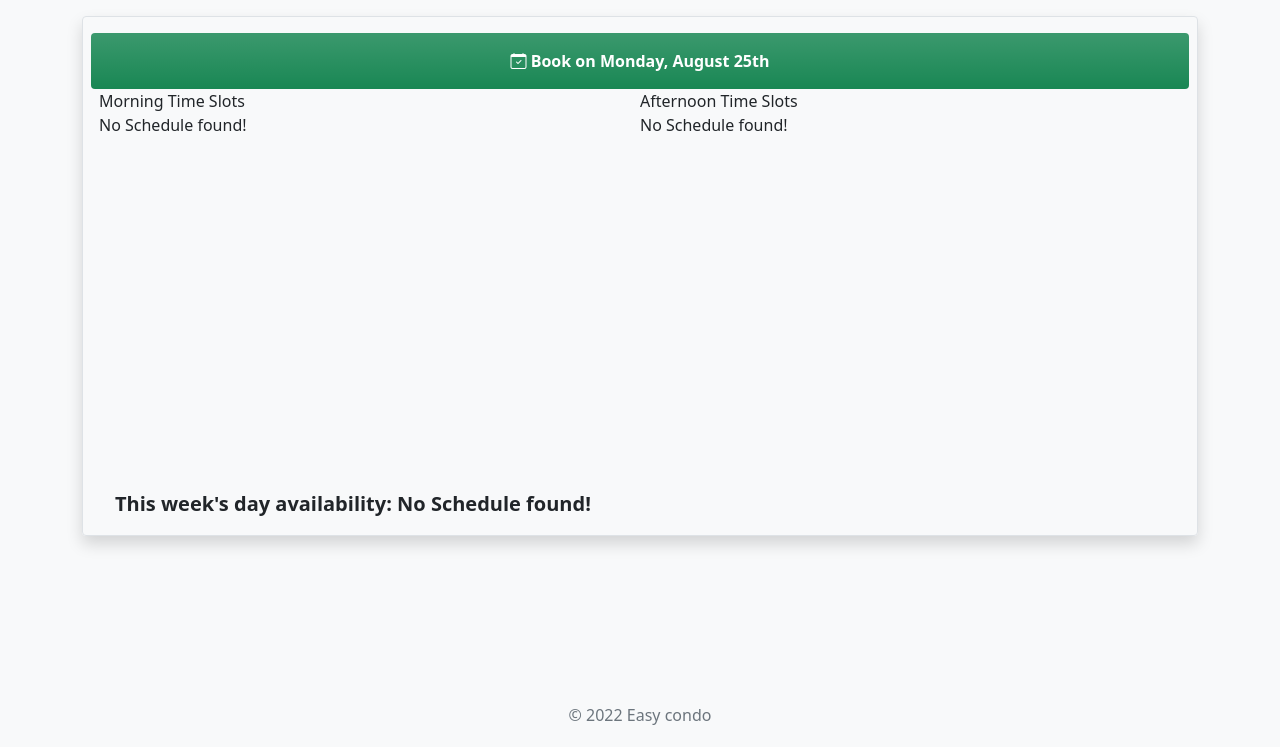
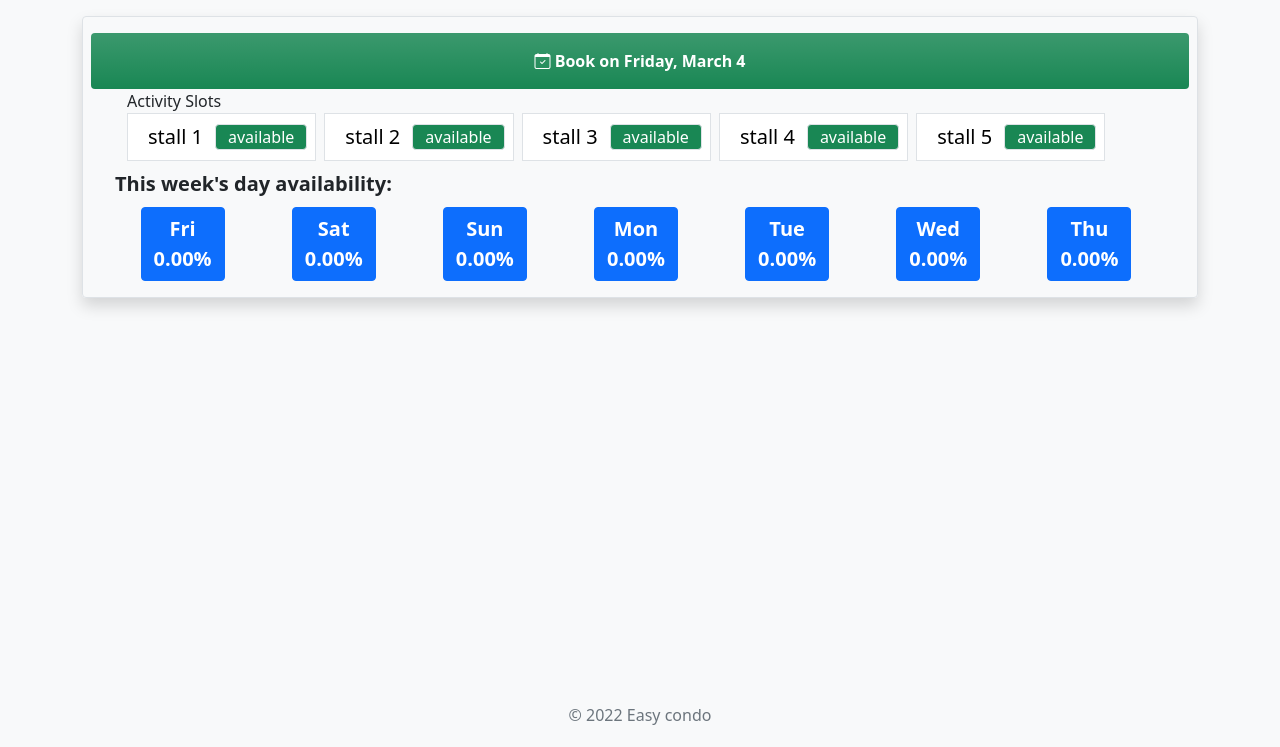
Before and after one commit to leozitor/easy-condo, a Django app: page /user_dashboard/parking in a window 1280 px wide. Shown: the part 53-800 px from the top of the page. Run offline with Django 4.2, Linux system fonts and the light colour scheme; a user stored in the database is signed in; data comes from the database, SQL or seed files in the repository; both versions use the stored data as it was after the commit; some libraries are stand-ins or nearby versions.

Commit message:
checkpoint version saved

```diff
--- a/webapp/admin.py
+++ b/webapp/admin.py
@@ -77,8 +77,6 @@
     filter_horizontal = ()
 
 
-
-
 class GymSessionAdmin(admin.ModelAdmin):
     list_display = ('id', 'checkin_code', 'session_datetime', 'booked_user', 'booking_status')
 
--- a/webapp/models.py
+++ b/webapp/models.py
@@ -27,7 +27,7 @@
     address = models.CharField(max_length=100)
     created_at = models.DateTimeField(auto_now_add=True)
     updated_at = models.DateTimeField(auto_now=True)
-    max_users_gym = models.IntegerField(default=4)
+    # max_users_gym = models.IntegerField(default=4)
 
     def __str__(self):
         return f'Condo Name: {self.name}   Address: {self.address}'
--- a/webapp/static/js/activity.js
+++ b/webapp/static/js/activity.js
@@ -4,13 +4,22 @@
 //create usage to post the booked session
 
 class Activity {
-    constructor(date, quantity){
+    constructor(date, quantity, label){
         this._date = date;
+        this._label = label
         this._quantity = quantity;
     }
 
     get date(){
         return this._date;
+    }
+
+    get label(){
+        return this._label;
+    }
+
+    getLabel(){
+        return this._label;
     }
 
     getDateShort(){
@@ -120,11 +129,8 @@
 
 
 //Module for workouts tab
-const BookingCalendar  = (()=>{
+const ActivityCalendar  = (()=>{
     let calendar = [];
-
-
-
 
 
     let fetchCalendar = () =>{
@@ -138,15 +144,21 @@
 
             //create 7 arrays, one for each day of the next 7 days
             //Then each day has 24 spots
+            // calendar = data.forEach(d => {
+            //   return new Activity(new Date(d.year, d.month - 1, d.day, d.hour, d.minute), d.count, d.label)
+            // })
+
+
             let counter = 0;
             for(i = 0; i < 7; i++){
                 calendar.push([]);
-                for(j=0; j<24; j++){
+                for(j=0; j<data.length/7; j++){
                     let d = data[counter];
-                    calendar[i].push(new Activity(new Date(d.year, d.month - 1, d.day, d.hour, d.minute), d.count));
+                    calendar[i].push(new Activity(new Date(d.year, d.month - 1, d.day, d.hour, d.minute), d.count, d.label));
                     counter++;
                 }
             }
+            console.log(calendar);
 
 
 
@@ -156,7 +168,7 @@
             if(calendar.length != 0){
                 console.log("received sessions");
                 //update workouts
-                _createSessions(0);
+                createActivitySessions(0);
                 //populate the footer 7 days buttons
                 _populateFooterButtons();
                 //disable loaders
@@ -185,11 +197,10 @@
 
     }
 
-    let _createSessions = (day) =>{
+    let createActivitySessions = (day) =>{
         //day is so we know which day session array we are taking from calendar
         let bookOnDate = document.getElementById("bookOnDate");
-        let morningSlots = document.getElementById("morningSlots");
-        let afternoonSlots = document.getElementById("afternoonSlots");
+        let slots = document.getElementById("slots");
 
         let newFlexDiv;
         calendar[day].forEach((ses,i)=>{
@@ -205,13 +216,27 @@
             //   <div class="bg-success text-white border rounded primary row row-cols-2 flex-grow-1 mx-2 align-items-center justify-content-center">0/4</div>
             // </button>*2
             //</div>
+
+            // <div className="container d-flex flex-wrap px-4 py-2">
+            //     <!-- slots -->
+            //     <button className="row px-2 sessionBookingItem d-flex" data-bs-toggle="" data-bs-target="">
+            //         <div className="col fs-5" sday="7" smonth="3" syear="22" shour="0" smin="0"
+            //              sdateshort="07/03/22" sdatestring="Monday, March 7" sdatepythonformat="03/07/2022, 00:00">stall
+            //             1
+            //         </div>
+            //         <div className=" col border rounded bg-success text-white align-self-center bg-white">available
+            //         </div>
+            //     </button>
+            //
+            //
+            // </div>
             let button = document.createElement("button");
-            button.classList.add("list-group-item", "border", "list-group-item-action", "d-flex", "px-2", "sessionBookingItem");
+            button.classList.add("row","ms-0", "me-2", "p-2", "border","sessionBookingItem", "bg-white");
             button.setAttribute("data-bs-toggle", "modal");
             button.setAttribute("data-bs-target", "#book-workout");
 
             let firstDiv = document.createElement("div");
-            firstDiv.classList.add("fs-5", "align-items-center", "w-50");
+            firstDiv.classList.add("col", "fs-5", "align-self-center");
             firstDiv.setAttribute("sDay", ses.date.getDate());
             firstDiv.setAttribute("sMonth", ses.date.getMonth()+1);
             firstDiv.setAttribute("sYear", ses.getShortYear());
@@ -220,16 +245,21 @@
             firstDiv.setAttribute("sDateShort", ses.getDateShort());
             firstDiv.setAttribute("sDateString", ses.getDateString());
             firstDiv.setAttribute("sDatePythonFormat", ses.getDatePythonFormat());
-            firstDiv.textContent = ses.getTimeString();;
+            firstDiv.textContent = ses.getLabel();
 
             button.append(firstDiv);
 
             let secondDiv = document.createElement("div");
-            secondDiv.classList.add("border", "rounded", "row", "flex-grow-1", "mx-2", "align-items-center", "justify-content-center");
-            secondDiv.textContent = ses.quantity + "/4";
-            if(ses.quantity==3){
-                secondDiv.classList.add("bg-warning");
-            }else if(ses.quantity ==4){
+            secondDiv.classList.add("col", "border", "rounded", "align-self-center");
+            if(ses.quantity ==0){
+                secondDiv.textContent = "available"
+                secondDiv.classList.add("bg-success", "text-white");
+                //disable modal
+                button.setAttribute("data-bs-toggle", "");
+                button.setAttribute("data-bs-target", "");
+            }
+            else if(ses.quantity >= 1){
+                secondDiv.textContent = "Full"
                 secondDiv.classList.add("bg-danger", "text-white");
                 //disable modal
                 button.setAttribute("data-bs-toggle", "");
@@ -239,30 +269,8 @@
             }
 
             button.append(secondDiv);
-
             //end of div or start of div
-            if(i%2==0){
-                //start group of 2 slots
-                newFlexDiv = document.createElement("div");
-                newFlexDiv.classList.add("d-flex");
-
-                newFlexDiv.append(button);
-
-            }else{
-                //end group of 2 slots
-                newFlexDiv.append(button);
-
-                if(ses.date.getHours() > 12){
-                    //afternoon sessions
-                    afternoonSlots.append(newFlexDiv);
-
-                }else{
-                    //morning sessions
-                    morningSlots.append(newFlexDiv);
-                }
-
-
-            }
+            slots.append(button);
         })
 
         //create new Item Event Listeners
@@ -322,25 +330,16 @@
 
         buttons.forEach(b=>{
             b.addEventListener("click", ()=>{
-                let morningSlots = document.getElementById("morningSlots");
-                let afternoonSlots = document.getElementById("afternoonSlots");
+                let slots = document.getElementById("slots");
 
-                morningSlots.innerHTML = "";
-                afternoonSlots.innerHTML = "";
-                morningSlots.append(document.createElement("div").textContent = "Morning Time Slots");
-                afternoonSlots.append(document.createElement("div").textContent = "Afternoon Time Slots");
+                slots.innerHTML = "";
 
                 let loader = document.createElement("div");
-                loader.setAttribute("id", "morningLoader");
+                loader.setAttribute("id", "loader");
                 loader.textContent = "Loading..."
-                morningSlots.append(loader);
+                slots.append(loader);
 
-                let loader2 = document.createElement("div");
-                loader2.textContent = "Loading..."
-                loader2.setAttribute("id", "afternoonLoader");
-                afternoonSlots.append(loader2);
-
-                _createSessions(b.getAttribute("weekIndex"));
+                createActivitySessions(b.getAttribute("weekIndex"));
 
                 _changeLoaders(true);
             })
@@ -391,17 +390,15 @@
 
 
     let _changeLoaders = (success)=>{
-        let morningLoader = document.getElementById("morningLoader");
-        let afternoonLoader = document.getElementById("afternoonLoader");
+        let loader = document.getElementById("loader");
         let weeksLoader = document.getElementById("weeksLoader");
 
+
         if(success){
-            morningLoader.style.display = "none";
-            afternoonLoader.style.display = "none";
+            loader.style.display = "none";
             weeksLoader.style.display = "none";
         }else{
-            morningLoader.textContent = "No Schedule found!";
-            afternoonLoader.textContent = "No Schedule found!";
+            loader.textContent = "No Activity found!";
             weeksLoader.textContent = "No Schedule found!";
         }
 
@@ -413,4 +410,4 @@
 
 
 //create event listeners;
-window.onload = BookingCalendar.fetchCalendar();
+window.onload = ActivityCalendar.fetchCalendar();
--- a/webapp/templates/activity_calendar.html
+++ b/webapp/templates/activity_calendar.html
@@ -19,68 +19,16 @@
     <!-- Calendar for today -->
     <!-- 6-12 16-22 or 6-12  4-10, let's do two columns, half an hour spots, 4 per spot-->
     <!-- 6 hours morning turn, 12 divs, 6 hours afternoon shift, 12 divs -->
-    <div class="container row g-2">
+    <div class="container row m-0 mb-2">
       <!-- Morning slots container -->
-      <div class="container col-md">
+      <div>Activity Slots</div>
+      <div class="container m-0">
         <!-- slots -->
-        <div class="list-group overflow-auto" id="morningSlots" style=" height: 50vh; max-height: 50vh;">
-          <div>Morning Time Slots</div>
+        <div class="container d-flex flex-wrap p-0" id="slots">
 
-<!--            <button class="list-group-item border list-group-item-action d-flex px-2 sessionBookingItem" data-bs-toggle="modal" data-bs-target="#book-workout"><div class="fs-5 align-items-center w-50" sday="2" smonth="3" syear="22" shour="6" smin="0" sdateshort="02/03/22" sdatestring="Wednesday, March 2" sdatepythonformat="03/02/2022, 06:00">6:00AM</div><div class="border rounded row flex-grow-1 mx-2 align-items-center justify-content-center bg-success text-white">0/4</div></button>-->
+<!--            <button class="list-group-item border list-group-item-action d-flex px-2 sessionBookingItem col-2" data-bs-toggle="modal" data-bs-target="#book-workout"><div class="fs-5 align-items-center w-50" sday="2" smonth="3" syear="22" shour="6" smin="0" sdateshort="02/03/22" sdatestring="Wednesday, March 2" sdatepythonformat="03/02/2022, 06:00">6:00AM</div><div class="border rounded row flex-grow-1 mx-2 align-items-center justify-content-center bg-success text-white">0/4</div></button>-->
 
-            <div id="morningLoader">Loading...</div>
-
-
-          <!-- <div class="d-flex">
-            <button class="list-group-item list-group-item-action d-flex px-2 sessionBookingItem"
-            data-bs-toggle="modal" data-bs-target="#book-workout">
-              <div class="fs-5 align-items-center w-50" bDay="" bMonth="" bYear="" bHour="" bMin="" bDateShort="25/08/21">06:00AM</div>
-              <div class="bg-success text-white border rounded primary row row-cols-2 flex-grow-1 mx-2 align-items-center justify-content-center">0/4</div>
-            </button>
-            <button class="border list-group-item list-group-item-action d-flex px-2"
-            data-bs-toggle="modal" data-bs-target="#book-workout">
-              <div class="fs-5 align-items-center w-50">6:30AM</div>
-              <div class="bg-warning text-white border rounded primary row row-cols-2 flex-grow-1 mx-2 align-items-center justify-content-center">3/4</div>
-            </button>
-          </div> -->
-
-
-
-
-          <!-- 4 spots square layout
-          <div class="d-flex">
-            <button class="border list-group-item list-group-item-action d-flex p-1 px-2"
-            data-bs-toggle="modal" data-bs-target="#book-workout">
-              <div class="fs-5 align-items-center w-50">6:00AM</div>
-              <div class="text-white  primary row row-cols-2 flex-grow-1 mx-2 g-1">
-                <div class="col"><div class="rounded-2 bg-success p-2"></div></div>
-                <div class="col"><div class="rounded-2 bg-success p-2"></div></div>
-                <div class="col"><div class="rounded-2 bg-success p-2"></div></div>
-                <div class="col"><div class="rounded-2 bg-success p-2"></div></div>
-              </div>
-            </button>*2
-          </div>*6
-
-          </div> -->
-
-        </div>
-      </div>
-
-      <div class="container col-md">
-        <!-- slots 4-10-->
-        <div class="list-group overflow-auto" id="afternoonSlots" style=" height: 50vh; max-height: 50vh;">
-          <div>Afternoon Time Slots</div>
-          <div id="afternoonLoader">Loading...</div>
-
-          <!-- <div class="d-flex">
-            <button class="list-group-item list-group-item-action d-flex px-2"
-            data-bs-toggle="modal" data-bs-target="#book-workout">
-              <div class="fs-5 align-items-center w-50">4:00PM</div>
-              <div class="bg-success text-white border rounded primary row row-cols-2 flex-grow-1 mx-2 align-items-center justify-content-center">0/4</div>
-            </button>*2
-          </div> -->
-
-
+            <div id="loader">Loading...</div>
 
         </div>
       </div>
@@ -148,7 +96,7 @@
   </div>
 </div>
     <script>
-      let data = {{ calendar|safe }}
+      let data = {{ activity_slots|safe }}
     </script>
 
     <script type="text/javascript" src="{% static 'js/activity.js' %}"></script>
--- a/webapp/views.py
+++ b/webapp/views.py
@@ -163,7 +163,21 @@
         user = MyUser.objects.get(email=request.user)
         #condo = user.condo
         #visitor_stalls = VisitorParking.objects.filter(condo=condo)
-        return render(request, 'activity_calendar.html', {'activity_name': activity, 'parking':[1,2,3,4,5,6]})
+        dummy_data = [
+                       [{"id": 0, "label": "stall 1", "hour": 0, "minute": 0, "day": f'{4+day}', "month": 3, "year": 2022,
+                        "count": 0},
+                       {"id": 0, "label": "stall 2", "hour": 6, "minute": 30, "day":f'{4+day}', "month": 3, "year": 2022,
+                        "count": 0},
+                       {"id": 0, "label": "stall 3", "hour": 7, "minute": 0, "day": f'{4+day}', "month": 3, "year": 2022,
+                        "count": 0},
+                       {"id": 0, "label": "stall 4", "hour": 7, "minute": 30, "day":f'{4+day}', "month": 3, "year": 2022,
+                        "count": 0},
+                       {"id": 0, "label": "stall 5", "hour": 8, "minute": 0, "day": f'{4+day}', "month": 3, "year": 2022,
+                        "count": 0}]
+            for day in range(0,7)]
+        dummy_data = sum(dummy_data, [])
+
+        return render(request, 'activity_calendar.html', {'activity_name': activity, 'activity_slots': json.dumps(dummy_data)})
     return render(request, 'calendar.html')
 
 
```
Also changed, not shown: db-import.json (+4 -4 lines), db.sqlite3 (added), webapp/migrations/0001_initial.py (added), webapp/migrations/__init__.py (added).
